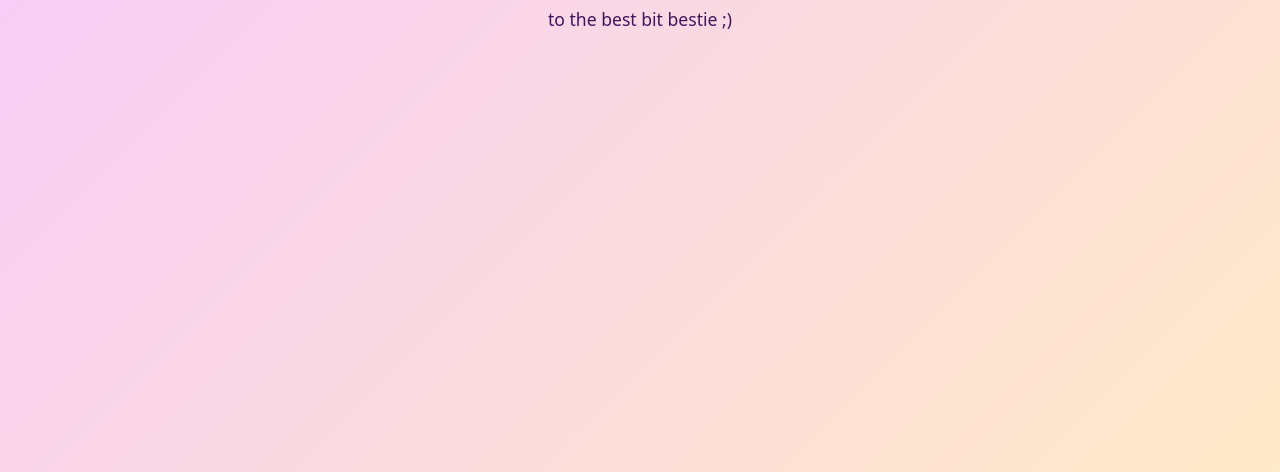
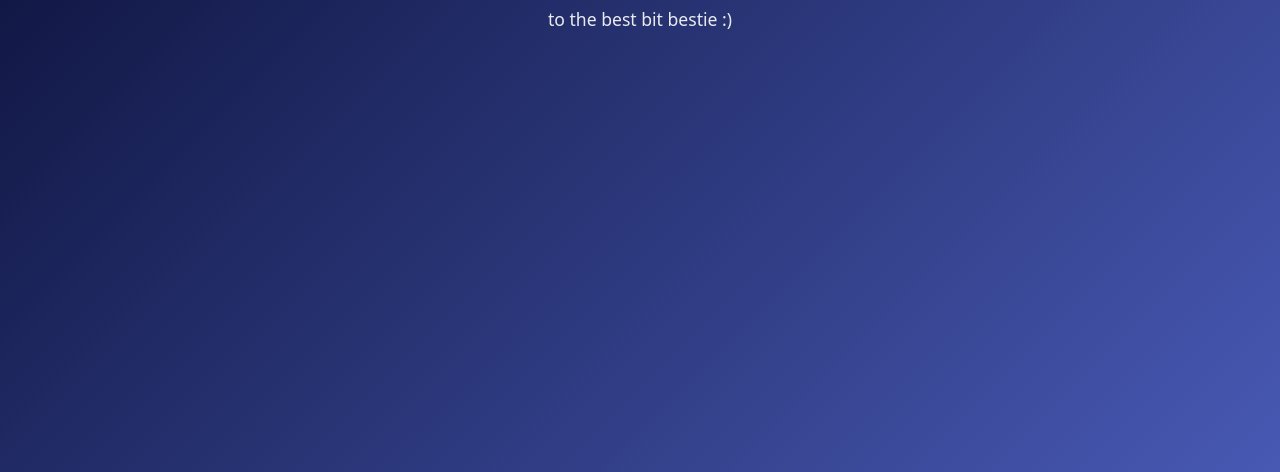
Before and after one commit to mirandarendon/birthdayCard, a plain HTML site: page index.html in a window 1280 px wide. Shown: the part 328-800 px from the top of the page. Drawn offline with Linux system fonts and the light colour scheme.

Commit message:
tweaked messages and colors

```diff
--- a/index.html
+++ b/index.html
@@ -36,7 +36,7 @@
          <h1> Happy Birthday Josh!!</h1>
 
          <p class="main-message">
-            to the best bit bestie ;)
+            to the best bit bestie :)
          </p>
 
         <!-- note -->
--- a/styles.css
+++ b/styles.css
@@ -2,12 +2,12 @@ body {
     margin: 0;
     padding: 0;
     font-family: system-ui, sans-serif;
-    background: linear-gradient(135deg, #f7c8ff, #ffe9c7);
+    background: linear-gradient(135deg, #070c31, #4859b4);
     display: flex;
     justify-content: center;
     align-items: flex-start;
     min-height: 100vh;
-    color: #2b004f;
+    color: #ffffff;
 }
 
 .container {
@@ -69,8 +69,8 @@ h1 {
     margin: 1.3rem auto 0;
     padding: 1rem 1.2rem;
     border-radius: 18px;
-    background: rgba(255,255,255,0.9);
-    border: 2px dashed #d18bf0;
+    background: rgba(41, 22, 181, 0.9);
+    border: 3px dashed #c1d1ff;
     max-width: 360px;
     transition: 0.3s ease;
 }
```
